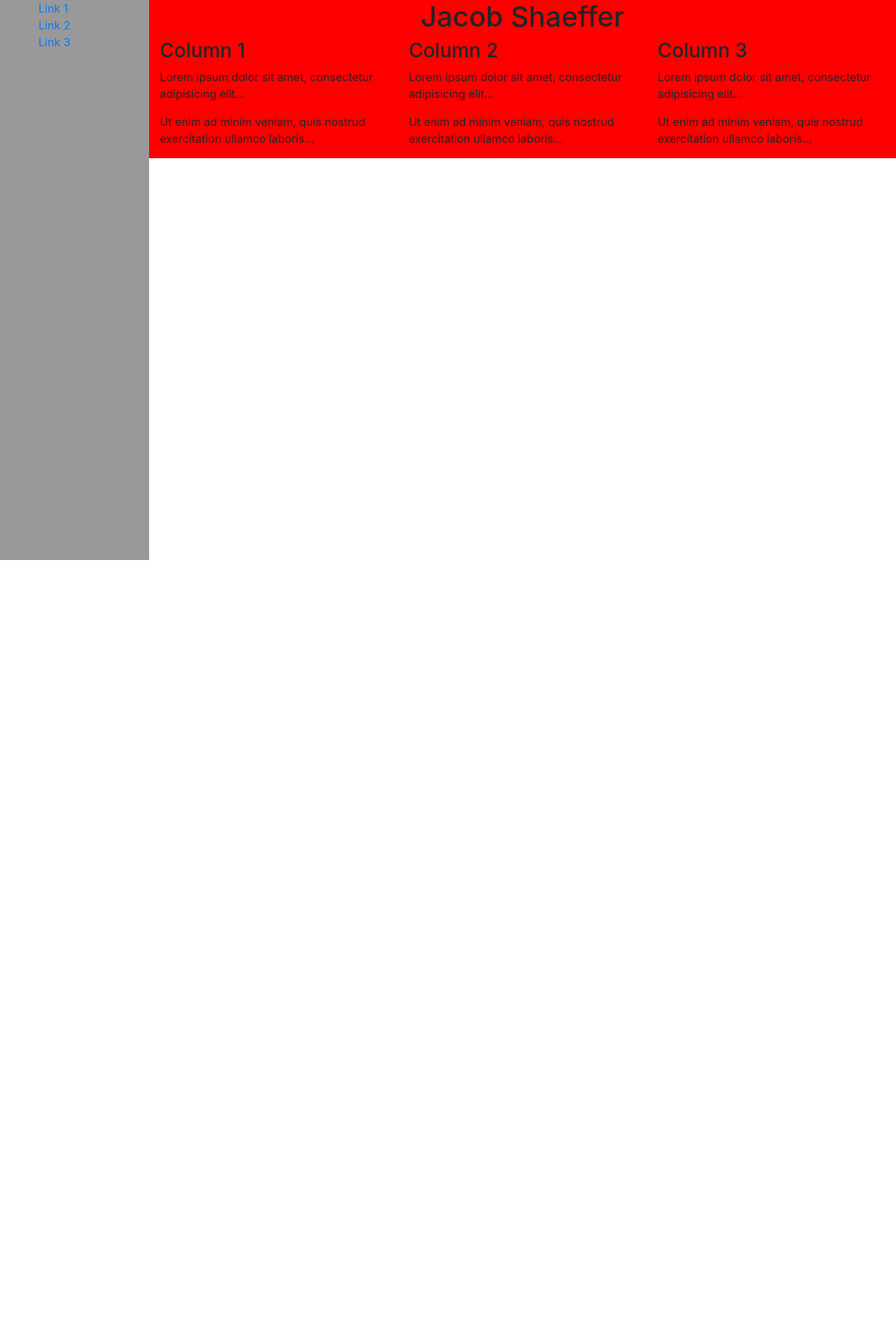
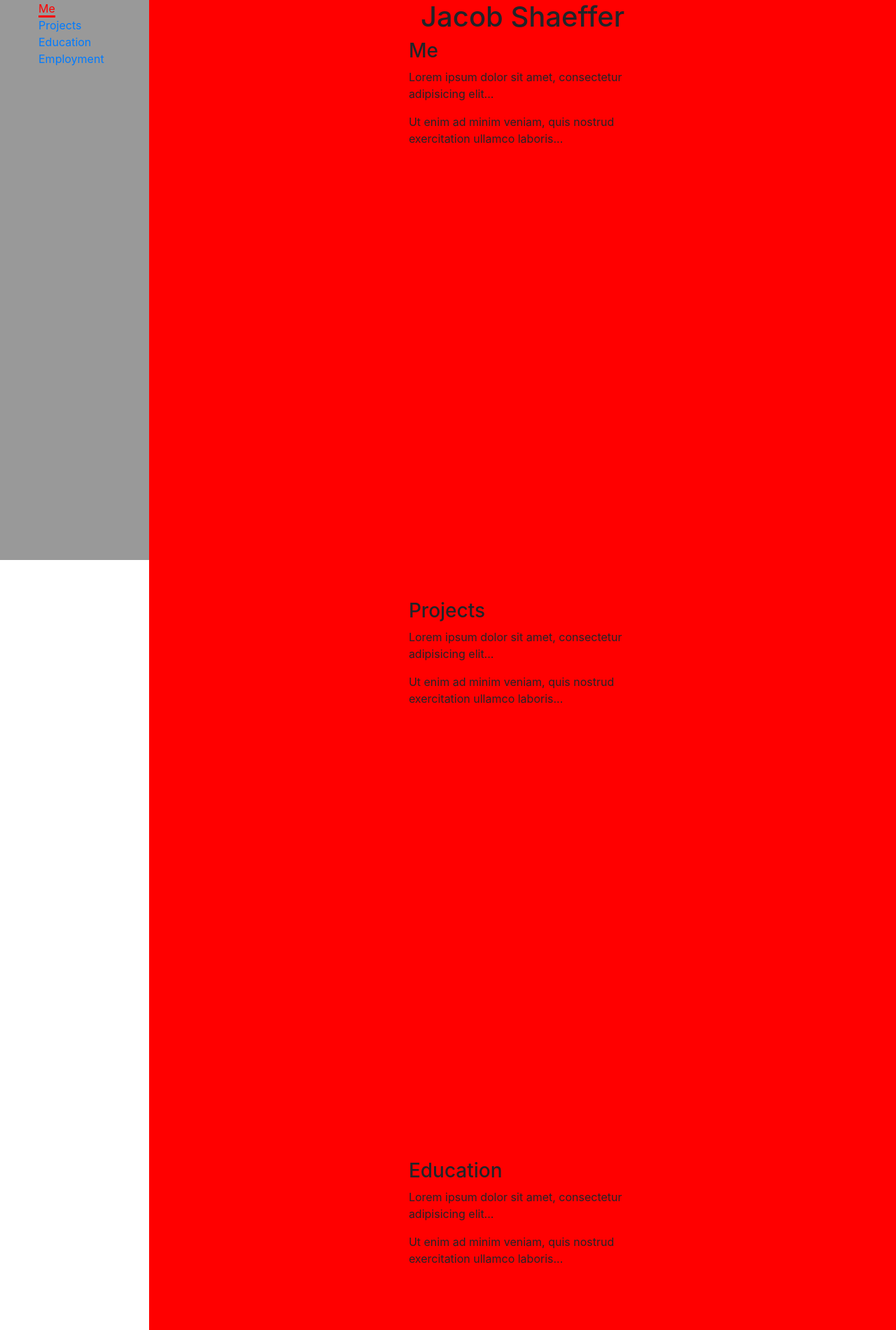
Before and after one commit to JacobShaeffer/personal-site, a plain HTML site: page index.html in a window 1280 px wide. Shown: the top 1900 px of the page at 70% size. Before the commit the page ends 800 px from the top, so only its background shows below. Drawn offline with nearby package versions, Linux system fonts and the light colour scheme.

Commit message:
almost have the navbar and scrolling prettyness working

```diff
--- a/index.html
+++ b/index.html
@@ -12,6 +12,7 @@
     <script src="https://ajax.googleapis.com/ajax/libs/jquery/3.2.1/jquery.min.js"></script>
     <script src="https://cdnjs.cloudflare.com/ajax/libs/popper.js/1.12.6/umd/popper.min.js"></script>
     <script src="https://maxcdn.bootstrapcdn.com/bootstrap/4.0.0-beta.2/js/bootstrap.min.js"></script>
+    <script src="js/main.js"></script>
 </head>
 <body>
     <div class="col-md-12">
@@ -19,15 +20,18 @@
 
             <div class="vertical-nav d-none d-md-block col-md-2 position-fixed no-gutters">
                 <div class="nav-bar">
-                    <ul class="nav-bar-links">
-                        <li class="nav-bar-link">
-                            <a href="#">Link 1</a>
+                    <ul class="nav-bar-links" id="navBar">
+                        <li class="nav-bar-link active">
+                            <a href="#Me">Me</a>
                         </li>
                         <li class="nav-bar-link">
-                            <a href="#">Link 2</a>
+                            <a href="#Projects">Projects</a>
                         </li>
                         <li class="nav-bar-link">
-                            <a href="#">Link 3</a>
+                            <a href="#Education">Education</a>
+                        </li>
+                        <li class="nav-bar-link">
+                            <a href="#Employment">Employment</a>
                         </li>
                     </ul>
                 </div>
@@ -44,7 +48,7 @@
 
                 <div class="row">
                     <div class="container">
-                        <div class="row">
+                        <!--div class="row">
                             <div class="col-sm-4">
                                 <h3>Column 1</h3>
                                 <p>Lorem ipsum dolor sit amet, consectetur adipisicing elit...</p>
@@ -60,7 +64,44 @@
                                 <p>Lorem ipsum dolor sit amet, consectetur adipisicing elit...</p>
                                 <p>Ut enim ad minim veniam, quis nostrud exercitation ullamco laboris...</p>
                             </div>
+                        </div-->
+
+
+                        <div class="row section" id="Me">
+                            <div class="col-sm-4 offset-sm-4">
+                                <h3>Me</h3>
+                                <p>Lorem ipsum dolor sit amet, consectetur adipisicing elit...</p>
+                                <p>Ut enim ad minim veniam, quis nostrud exercitation ullamco laboris...</p>
+                            </div>
                         </div>
+
+                        <div class="row section" id="Projects">
+                            <div class="col-sm-4 offset-sm-4">
+                                <h3>Projects</h3>
+                                <p>Lorem ipsum dolor sit amet, consectetur adipisicing elit...</p>
+                                <p>Ut enim ad minim veniam, quis nostrud exercitation ullamco laboris...</p>
+                            </div>
+                        </div>
+
+                        <div class="row section" id="Education">
+                            <div class="col-sm-4 offset-sm-4">
+                                <h3>Education</h3>
+                                <p>Lorem ipsum dolor sit amet, consectetur adipisicing elit...</p>
+                                <p>Ut enim ad minim veniam, quis nostrud exercitation ullamco laboris...</p>
+                            </div>
+                        </div>
+
+
+                        <div class="row section" id="Employment">
+                            <div class="col-sm-4 offset-sm-4">
+                                <h3>Employment</h3>
+                                <p>Lorem ipsum dolor sit amet, consectetur adipisicing elit...</p>
+                                <p>Ut enim ad minim veniam, quis nostrud exercitation ullamco laboris...</p>
+                            </div>
+                        </div>
+
+
+
                     </div>
                 </div>
             </div>
--- a/styles/style.css
+++ b/styles/style.css
@@ -19,3 +19,12 @@
 .content{
     background-color: red;
 }
+
+.section{
+    height: 100vh;
+}
+
+.active a{
+    color:#f00;
+    border-bottom:3px solid #F00;
+}
```
